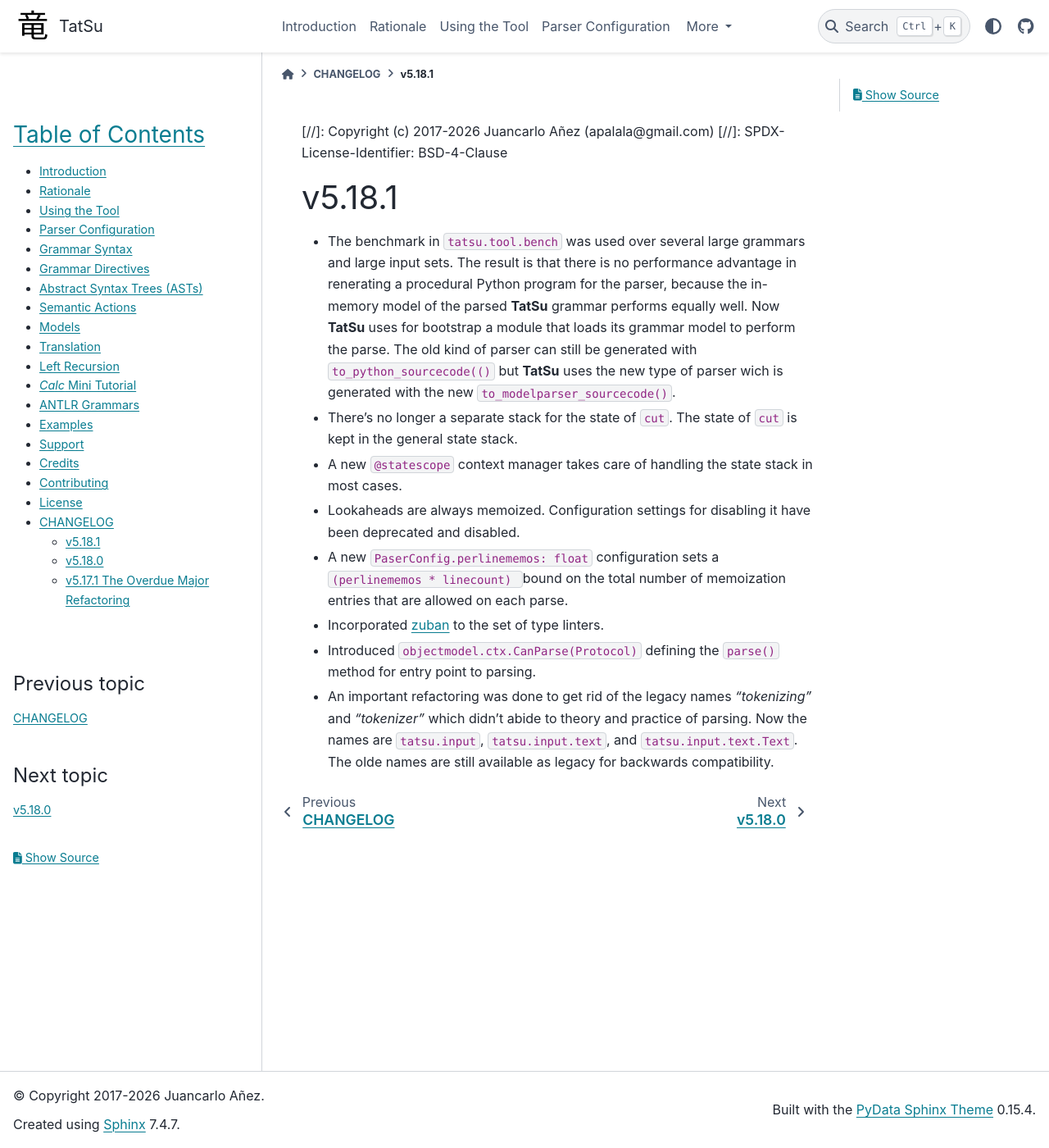
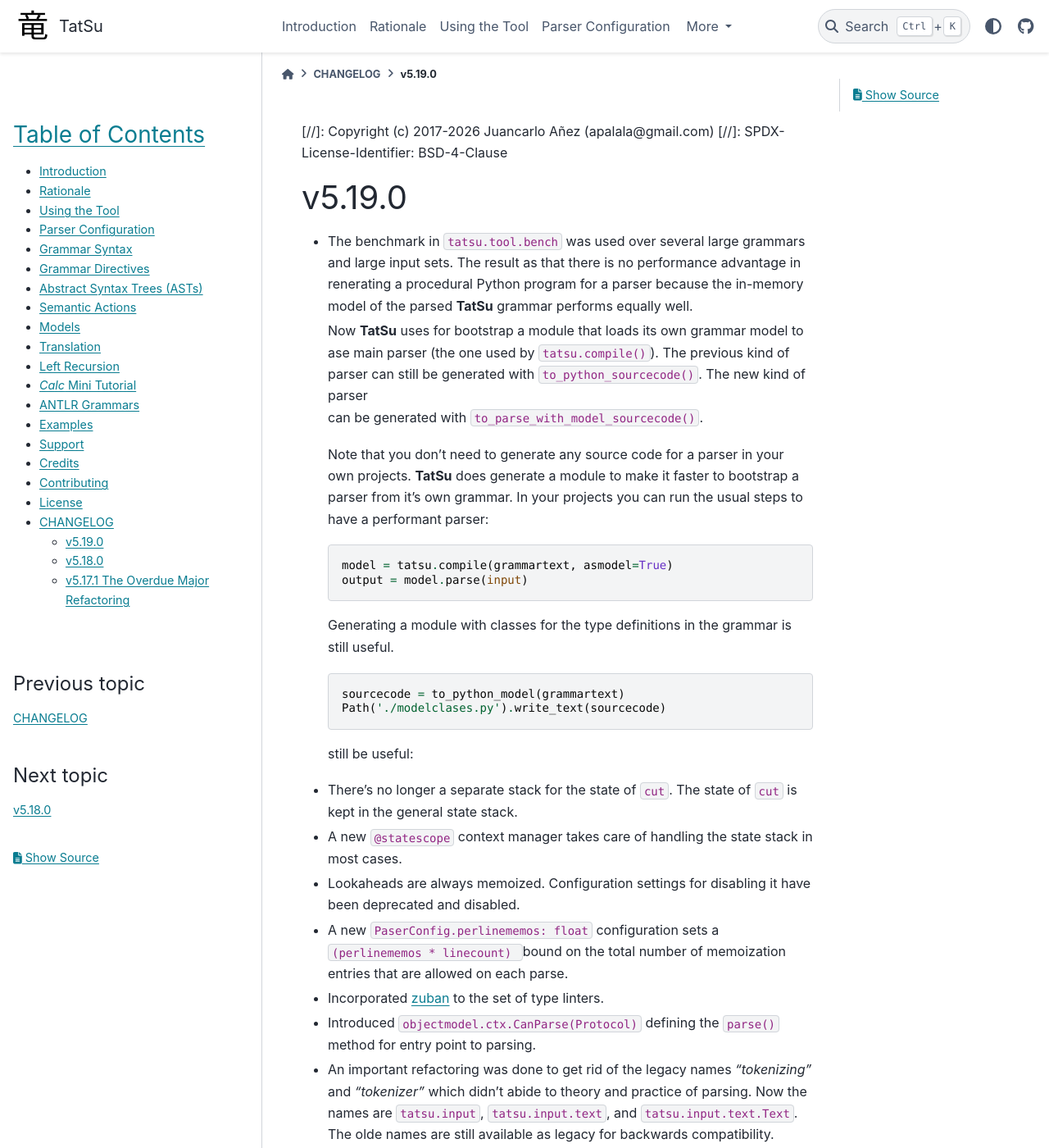
Before and after one commit to neogeny/TatSu, a Sphinx documentation site: the page built from docs/changelog/CHANGELOG_v5.19.0.md, in a window 1280 px wide and 1400 px high. Shown: the whole window at 82% size. Built offline with Sphinx 7.4.7 and the PyData theme 0.15.4, drawn with Linux system fonts in a browser that asks for light colours; pages that are not in the unit, such as notebooks, are missing from menus.

Commit message:
[dist] get ready for v5.19.0

````diff
--- a/docs/changelog/CHANGELOG_v5.18.1.md
+++ b/docs/changelog/CHANGELOG_v5.19.0.md
@@ -1,16 +1,35 @@
 [//]: Copyright (c) 2017-2026 Juancarlo Añez (apalala@gmail.com)
 [//]: SPDX-License-Identifier: BSD-4-Clause
 
-# v5.18.1
+# v5.19.0
 
 - The benchmark in `tatsu.tool.bench` was used over several large grammars and
-  large input sets. The result is that there is no performance advantage in
-  renerating a procedural Python program for the parser, because the in-memory
-  model of the parsed **TatSu** grammar performs equally well. Now **TatSu**
-  uses for bootstrap a module that loads its grammar model to perform the parse.
-  The old kind of parser can still be generated with `to_python_sourcecode(()`
-  but **TatSu** uses the new type of parser wich is generated with the new
-  `to_modelparser_sourcecode()`.
+  large input sets. The result as that there is no performance advantage in
+  renerating a procedural Python program for a parser because the in-memory
+  model of the parsed **TatSu** grammar performs equally well.
+
+  Now **TatSu** uses for bootstrap a module that loads its own grammar model to
+  ase main parser (the one used by `tatsu.compile()`). The previous kind of parser
+  can still be generated with `to_python_sourcecode()`. The new kind of parser
+  can be generated with `to_parse_with_model_sourcecode()`.
+
+  Note that you don't need to generate any source code for a parser in your own
+  projects. **TatSu** does generate a module to make it faster to bootstrap
+  a parser from it's own grammar. In your projects you can run the usual steps
+  to have a performant parser:
+
+    ```python
+    model = tatsu.compile(grammartext, asmodel=True)
+    output = model.parse(input)
+    ```
+  Generating a module with classes for the type definitions in the grammar is
+  still useful.
+
+    ```python
+    sourcecode = to_python_model(grammartext)
+    Path('./modelclases.py').write_text(sourcecode)
+    ```
+  still be useful:
 
 - There's no longer a separate stack for the state of `cut`. The state of `cut`
   is kept in the general state stack.
````
